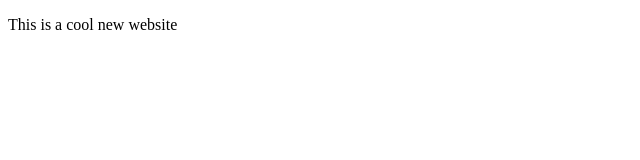
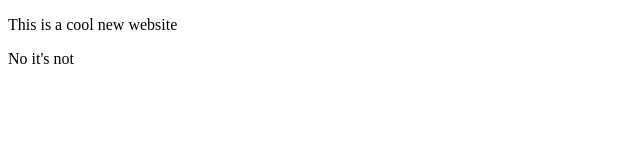
Before and after one commit to hollywoodchase/best-group, a plain HTML site: page index.html in a window 1280 px wide. Shown: the full height of the page, 0-640 px from the left. Drawn offline with Linux system fonts and the light colour scheme.

Commit message:
made index changes

```diff
--- a/index.html
+++ b/index.html
@@ -8,6 +8,7 @@
 </head>
 <body>
     <p>This is a cool new website</p>
+    <p>No it's not</p>
 
 </body>
 </html>
```
